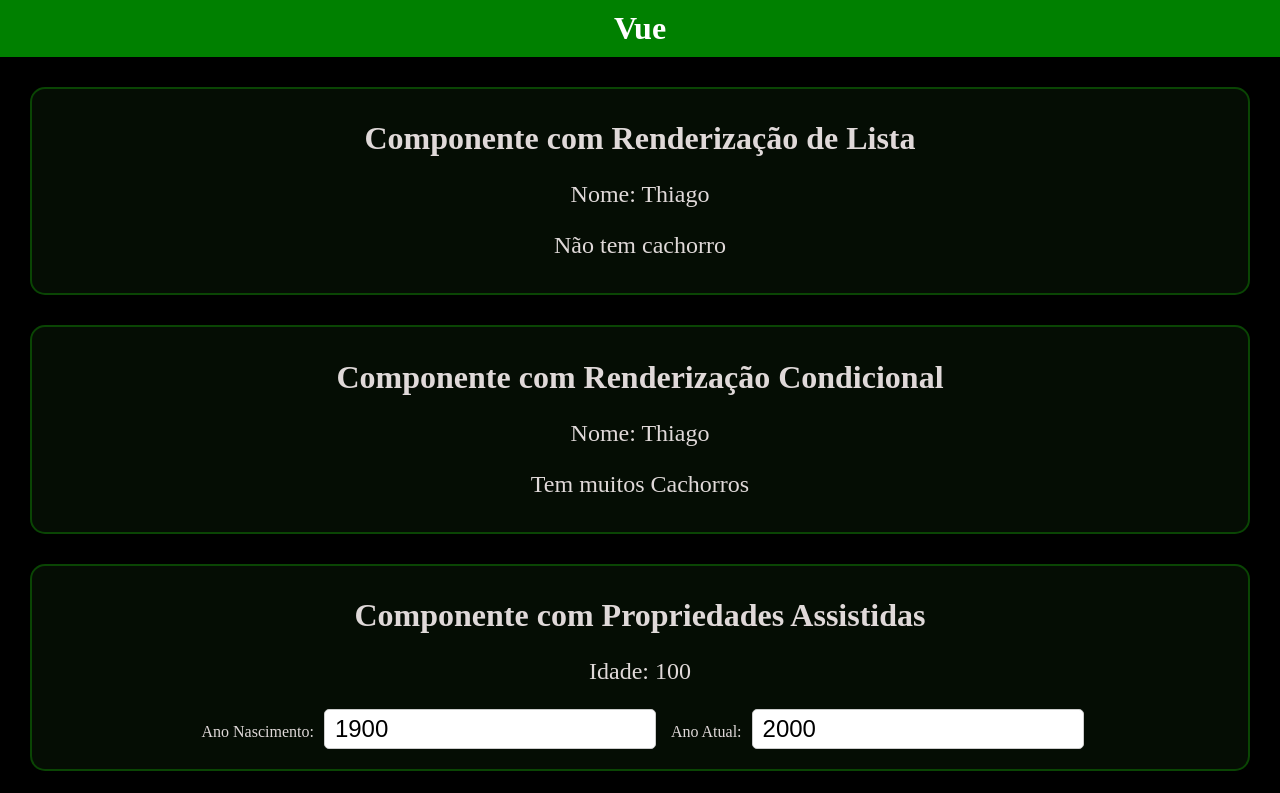
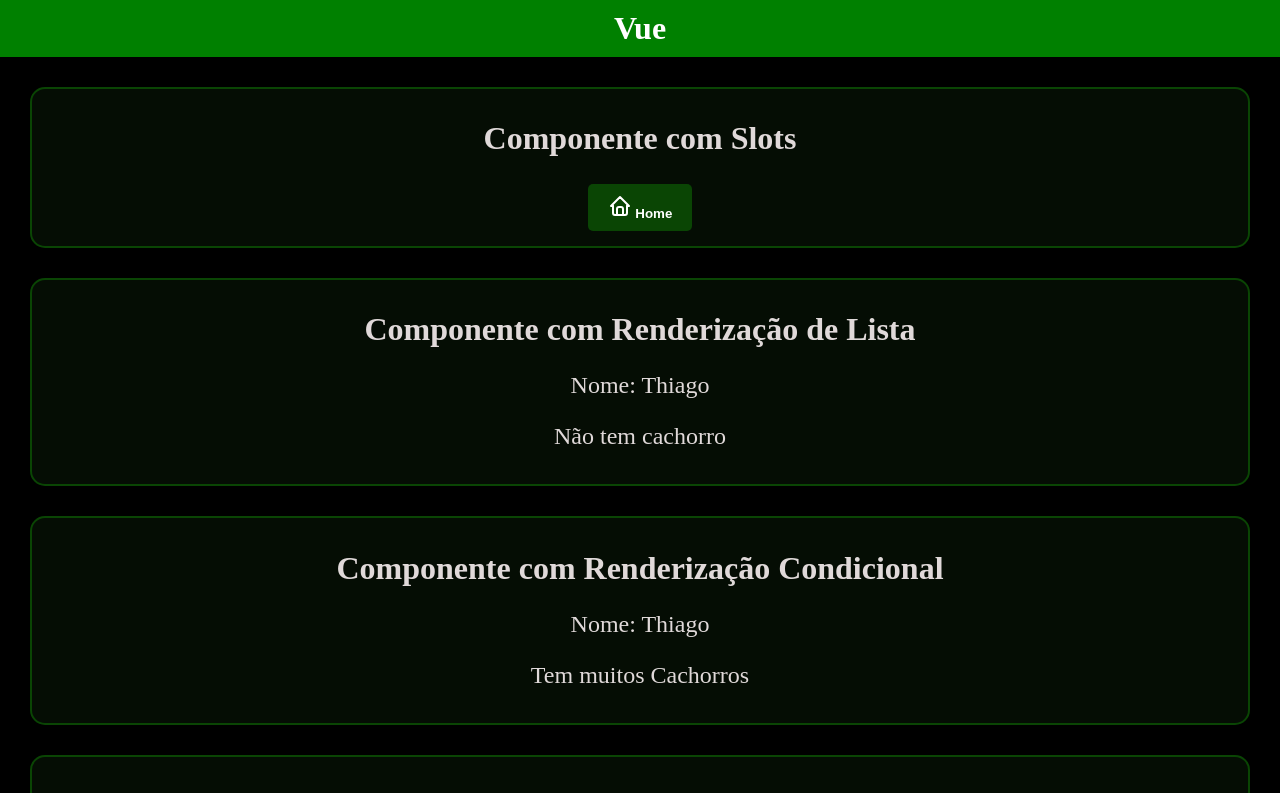
Before and after one commit to zani19/Estudo_VueJS, a Vue app in the folder estudo_vue/: page / in a window 1280 px wide. Shown: the top 793 px of the page. Built offline with nearby package versions, Linux system fonts and the light colour scheme.

Commit message:
feat: slots

```diff
--- a/estudo_vue/src/App.vue
+++ b/estudo_vue/src/App.vue
@@ -10,6 +10,7 @@
 import PropriedadesComputadas from "./components/PropriedadesComputadas.vue";
 import RenderizacaoCondicional from "./components/RenderizacaoCondicional.vue";
 import RenderizacaoListas from "./components/RenderizacaoListas.vue";
+import Slots from "./components/Slots.vue";
 
 const cachorrosDoThiago = [
   { nome: "Rex", idade: 2 },
@@ -20,13 +21,37 @@
 
 <template>
   <header>Vue</header>
-  <RenderizacaoListas nome="Thiago" :cachorros="[]"/>
-  <RenderizacaoCondicional nome="Thiago" :qtdeCachorros="2"/>
+  <Slots>
+    <template v-slot:icone>
+      <svg
+      xmlns="http://www.w3.org/2000/svg"
+      width="24"
+      height="24"
+      viewBox="0 0 24 24"
+      fill="none"
+      stroke="currentColor"
+      stroke-width="2"
+      stroke-linecap="round"
+      stroke-linejoin="round"
+      class="icon icon-tabler icons-tabler-outline icon-tabler-home"
+      >
+      <path stroke="none" d="M0 0h24v24H0z" fill="none" />
+      <path d="M5 12l-2 0l9 -9l9 9l-2 0" />
+      <path d="M5 12v7a2 2 0 0 0 2 2h10a2 2 0 0 0 2 -2v-7" />
+      <path d="M9 21v-6a2 2 0 0 1 2 -2h2a2 2 0 0 1 2 2v6" />
+    </svg>
+  </template>
+  <template v-slot:texto>
+    Home
+  </template>
+  </Slots>
+  <RenderizacaoListas nome="Thiago" :cachorros="[]" />
+  <RenderizacaoCondicional nome="Thiago" :qtdeCachorros="2" />
   <PropriedadesAssistidas />
   <PropriedadesComputadas />
   <EscutaEvento />
-  <ComProps item="Borracha" :preco="2.50"/>
-  <DataBinding/>
+  <ComProps item="Borracha" :preco="2.5" />
+  <DataBinding />
   <ComDadosReativosNaoPrimitivos />
   <ComDadosReativosPrimitivos />
   <ComDados />
--- /dev/null
+++ b/estudo_vue/src/components/Slots.vue
@@ -0,0 +1,10 @@
+<template>
+  <div class="componente">
+    <h1>Componente com Slots</h1>
+    <button><slot name="icone" />
+        <slot name="texto">
+            Botão
+        </slot>
+        </button>
+  </div>
+</template>
```
